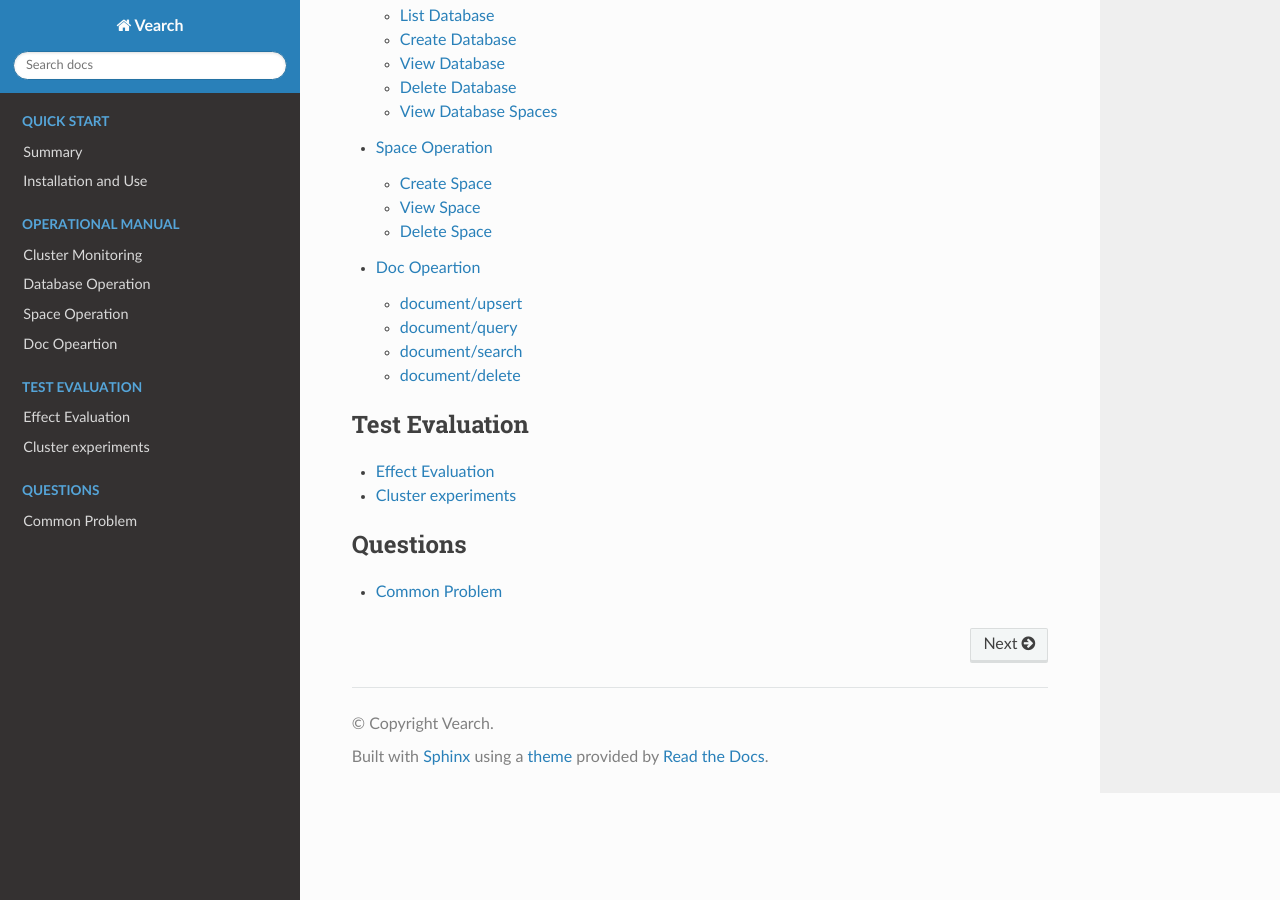
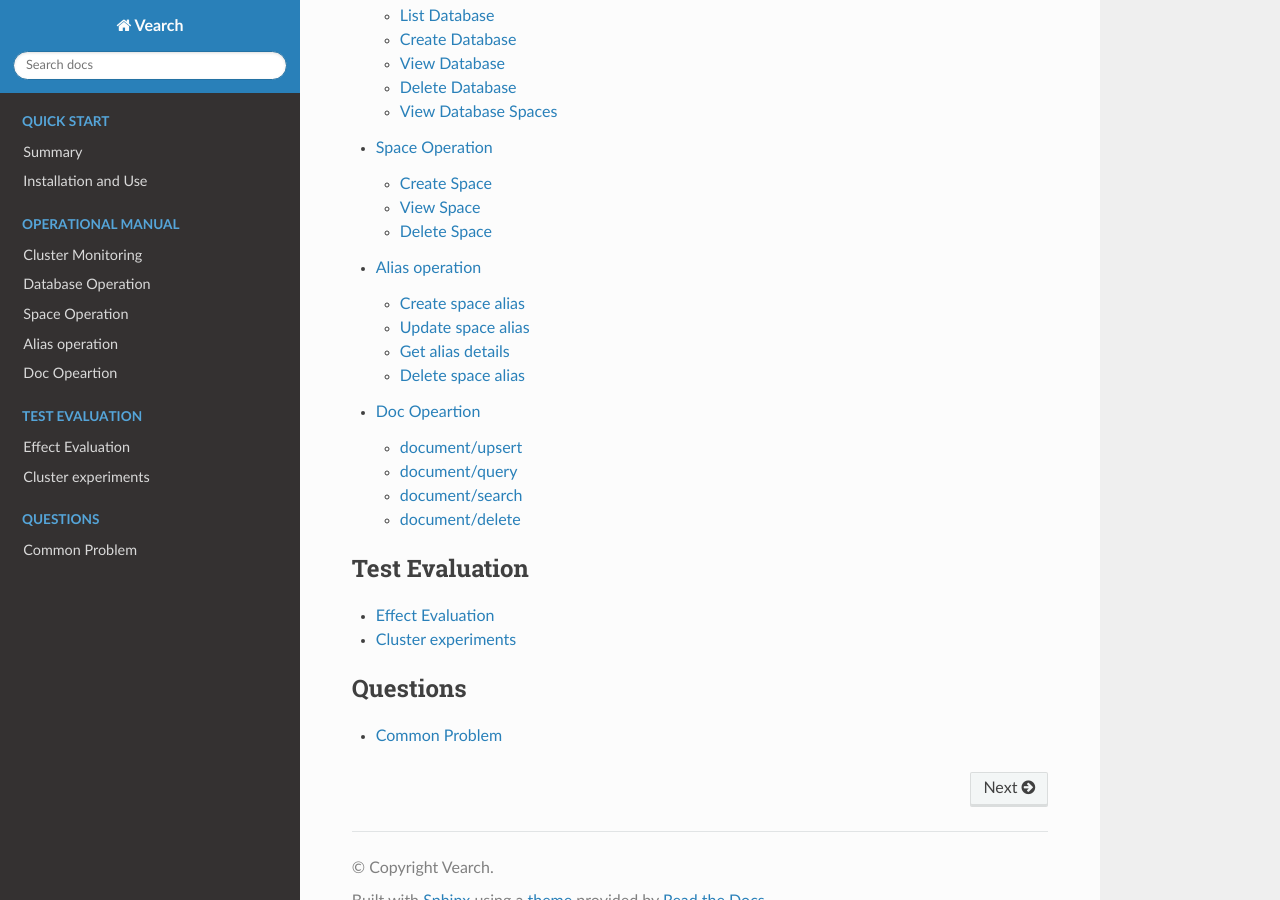
Before and after one commit to vearch/en_docs, a Sphinx documentation site: the page built from docs/source/index.rst, in a window 1280 px wide and 900 px high, scrolled down 756 px. Built offline with Sphinx 7.4.7 and the Read the Docs theme 2.0.0, drawn with Linux system fonts in a browser that asks for light colours; pages that are not in the unit, such as notebooks, are missing from menus; part of the change alters nothing that is shown.

Commit message:
add doc for alias

```diff
--- a/docs/source/index.rst
+++ b/docs/source/index.rst
@@ -15,6 +15,7 @@ Vearch System Introduction
    use_op/op_cluster.rst
    use_op/op_db.rst
    use_op/op_space.rst
+   use_op/op_alias.rst
    use_op/op_doc.rst
 
 .. toctree::
--- /dev/null
+++ b/docs/source/use_op/op_alias.rst
@@ -0,0 +1,34 @@
+Alias operation
+==================================
+
+The alias can be a short string to facilitate identification and access of the corresponding space.
+
+Usually the alias will replace the name of the Space to facilitate business switching and other scenarios.
+
+http://master_server represents the master service, $db_name is the name of the created database, $space_name is the name of the created space
+
+Create space alias
+--------------------------------
+::
+
+   curl -XPOST http://master_server/alias/$alias_name/dbs/$db_name/spaces/$space_name
+
+
+Update space alias
+--------------------------------
+::
+
+   curl -XPUT http://master_server/alias/$alias_name/dbs/$db_name/spaces/$space_name
+
+
+Get alias details
+--------------------------------
+::
+
+   curl -XGET http://master_server/alias/$alias_name
+
+Delete space alias
+--------------------------------
+::
+
+   curl -XDELETE http://master_server/alias/$alias_name
```
Also changed, not shown: 1 other file.
